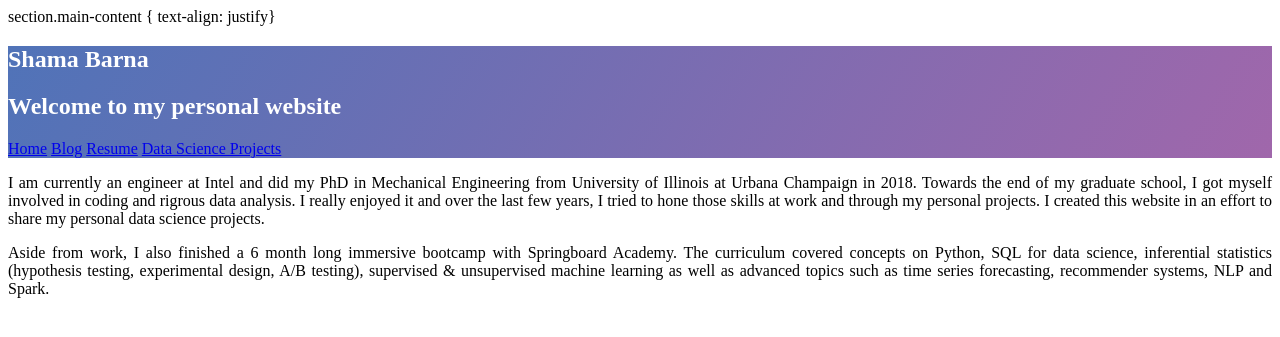
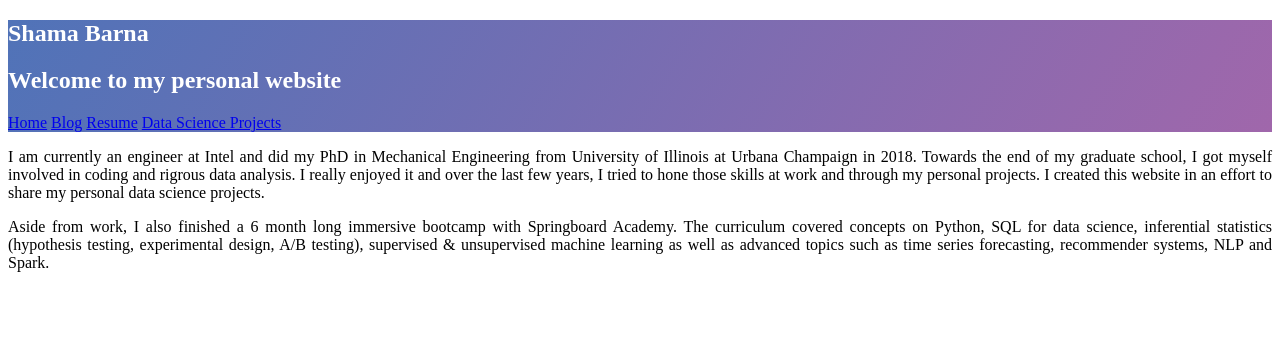
Before and after one commit to shamafarabi/shama.github.io, a Jekyll site: the page built from index.md, in a window 1280 px wide. Shown: the top 337 px of the page. Built offline with Jekyll 4.4.1, drawn with Linux system fonts in a browser that asks for light colours; nearby versions of some CDN libraries.

Commit message:
Update default.html

```diff
--- a/_layouts/default.html
+++ b/_layouts/default.html
@@ -10,7 +10,7 @@
     <meta name="viewport" content="width=device-width, initial-scale=1">
     <meta name="theme-color" content="#157878">
     <link href='https://fonts.googleapis.com/css?family=Open+Sans:400,700' rel='stylesheet' type='text/css'>
-    section.main-content { text-align: justify}
+
     <link rel="stylesheet" href="{{ '/assets/css/style.css?v=' | append: site.github.build_revision | relative_url }}">
     {% seo %}
   </head>
@@ -19,7 +19,7 @@
 
     {% include header.html %}
 
-    <section class="main-content">
+    <section  align="justify" class="main-content">
       {{ content }}
     </section>
 
```
